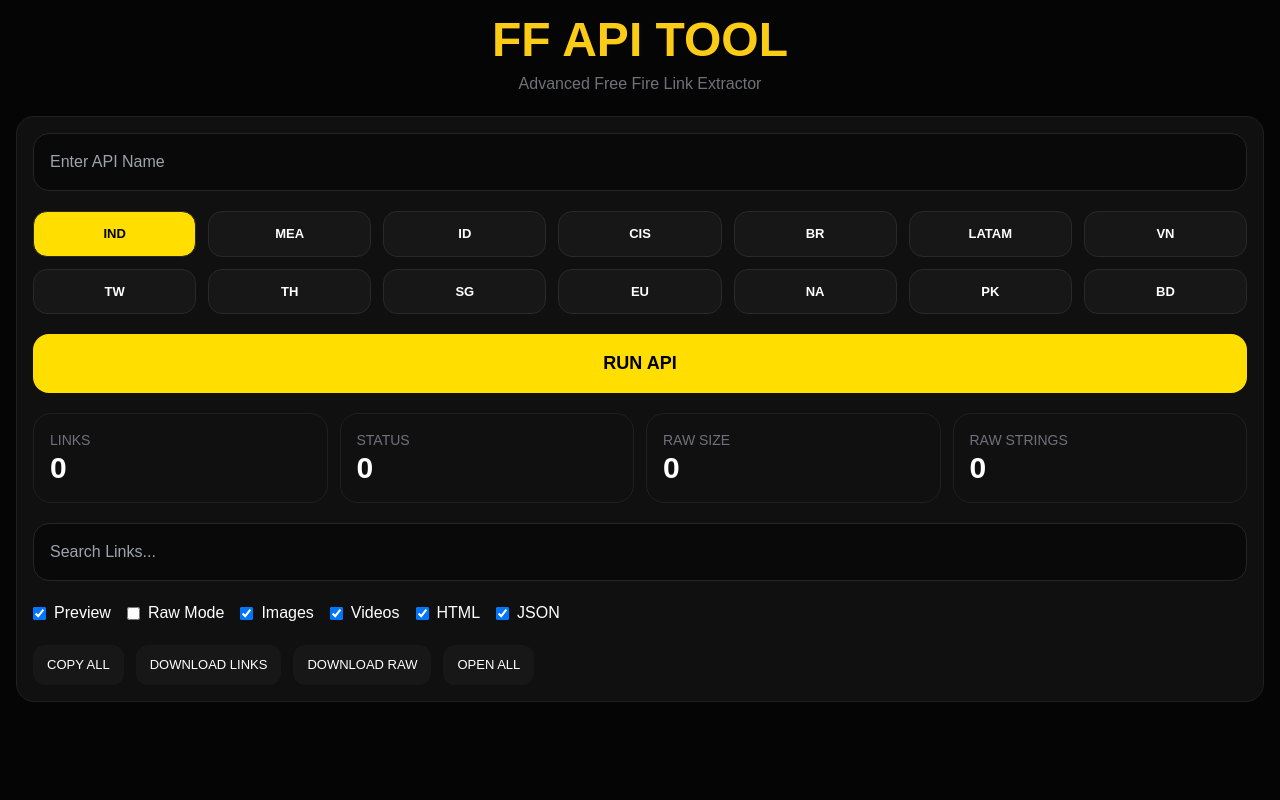
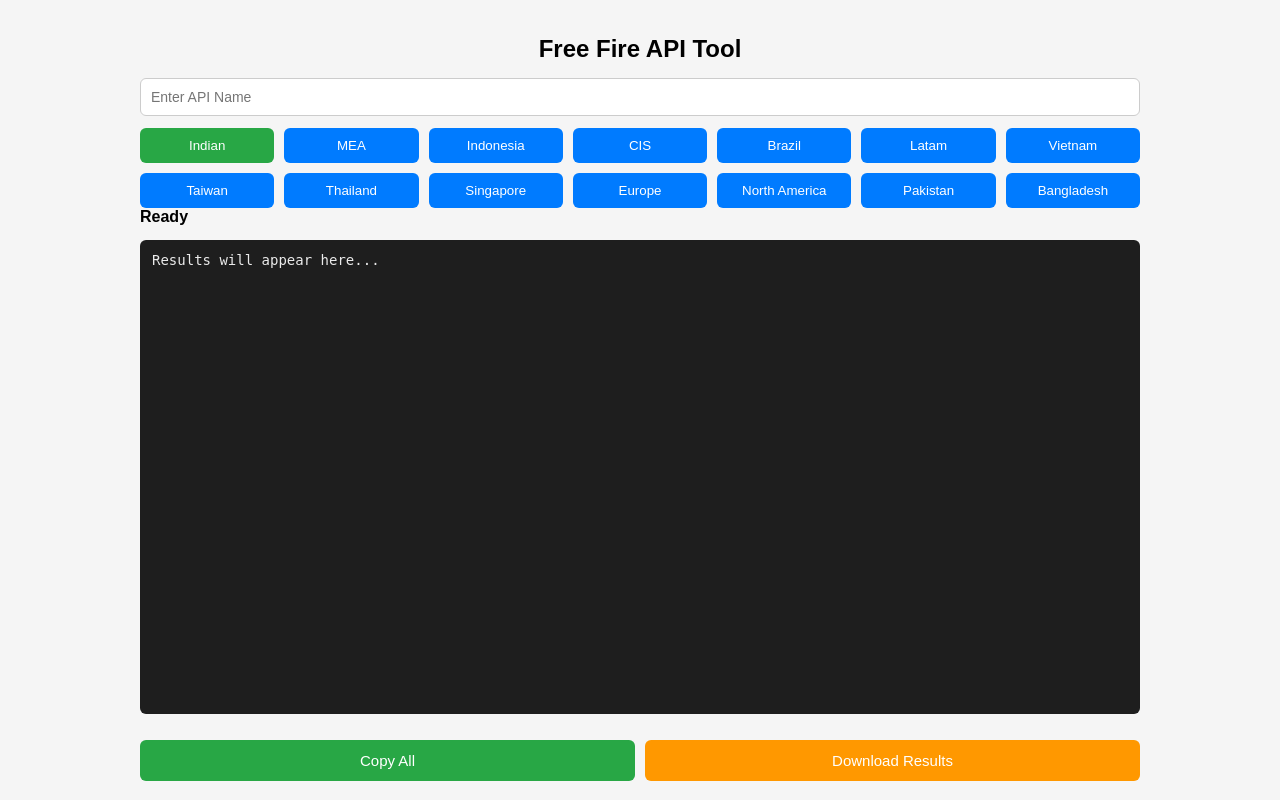
Before and after one commit to MACBRUH-OFC/ApiEndpointsTest, a Flask app: page / in a window 1280 px wide. Run offline with Flask 3, Linux system fonts and the light colour scheme; some libraries are stand-ins or nearby versions.

Commit message:
Update ui.html

```diff
--- a/templates/ui.html
+++ b/templates/ui.html
@@ -1,111 +1,108 @@
 <!DOCTYPE html>
-<html lang="en">
+<html>
 
 <head>
 
 <meta charset="UTF-8">
-<meta name="viewport" content="width=device-width,initial-scale=1.0">
+<meta name="viewport" content="width=device-width,initial-scale=1">
 
-<title>FF API TOOL</title>
-
-<script src="https://cdn.tailwindcss.com"></script>
+<title>Free Fire API Tool</title>
 
 <style>
 
 body{
-background:#050505;
-color:white;
+background:#f5f5f5;
 font-family:Arial,sans-serif;
-padding:16px;
-}
-
-.main{
-max-width:1400px;
+padding:15px;
+max-width:1000px;
 margin:auto;
 }
 
-.card{
-background:#101010;
-border:1px solid #202020;
-border-radius:18px;
-padding:16px;
+h2{
+text-align:center;
+margin-bottom:15px;
 }
 
-.input{
+input{
+padding:10px;
 width:100%;
-padding:16px;
-background:#090909;
-border:1px solid #262626;
-border-radius:16px;
-color:white;
-outline:none;
+border-radius:6px;
+border:1px solid #ccc;
+font-size:14px;
+margin-bottom:12px;
+box-sizing:border-box;
 }
 
-.server{
-padding:12px;
-border-radius:14px;
-background:#171717;
-border:1px solid #292929;
-font-size:13px;
-font-weight:bold;
+.btn-container{
+display:flex;
+flex-wrap:wrap;
+gap:10px;
+justify-content:center;
+}
+
+.server-btn{
+flex:1 1 120px;
+padding:10px;
+border:none;
+border-radius:6px;
+background:#007BFF;
+color:white;
 cursor:pointer;
 transition:.2s;
 }
 
-.server:hover{
-background:#ffde00;
-color:black;
+.server-btn:hover{
+background:#0056b3;
 }
 
-.server.active{
-background:#ffde00;
-color:black;
+.server-btn.active{
+background:#28a745;
 }
 
-.run{
-background:#ffde00;
-color:black;
-padding:16px;
-border-radius:16px;
-font-weight:900;
-width:100%;
-font-size:18px;
+pre{
+background:#1e1e1e;
+color:#eaeaea;
+padding:12px;
+border-radius:6px;
+height:450px;
+overflow-y:auto;
+font-size:14px;
+white-space:pre-wrap;
+word-break:break-word;
 }
 
-.result{
-background:#0c0c0c;
-border:1px solid #1f1f1f;
-padding:14px;
-border-radius:16px;
-overflow:hidden;
+.download-btn{
+padding:12px;
+background:#ff9800;
+border:none;
+color:white;
+border-radius:6px;
+cursor:pointer;
+font-size:15px;
+width:100%;
+margin-top:12px;
 }
 
-.preview{
+.copy-btn{
+padding:12px;
+background:#28a745;
+border:none;
+color:white;
+border-radius:6px;
+cursor:pointer;
+font-size:15px;
+width:100%;
 margin-top:12px;
-border-radius:14px;
-max-height:220px;
-border:1px solid #2a2a2a;
 }
 
-.raw{
-white-space:pre-wrap;
-word-break:break-word;
-font-size:12px;
-color:#d2d2d2;
-max-height:300px;
-overflow:auto;
+.top-buttons{
+display:flex;
+gap:10px;
 }
 
-.small{
-padding:10px 14px;
-background:#171717;
-border-radius:12px;
-font-size:13px;
-cursor:pointer;
-}
-
-.small:hover{
-background:#262626;
+.status{
+margin-bottom:10px;
+font-weight:bold;
 }
 
 </style>
@@ -114,444 +111,170 @@
 
 <body>
 
-<div class="main space-y-5">
+<h2>Free Fire API Tool</h2>
 
-<div class="text-center">
+<input
+type="text"
+id="name"
+placeholder="Enter API Name"
+>
 
-<h1 class="text-5xl font-black text-yellow-400">
-FF API TOOL
-</h1>
+<div class="btn-container">
 
-<p class="text-zinc-500 mt-2">
-Advanced Free Fire Link Extractor
-</p>
+<button class="server-btn active" id="ind" onclick="runServer('ind')">Indian</button>
+<button class="server-btn" id="mea" onclick="runServer('mea')">MEA</button>
+<button class="server-btn" id="id" onclick="runServer('id')">Indonesia</button>
+<button class="server-btn" id="cis" onclick="runServer('cis')">CIS</button>
+<button class="server-btn" id="br" onclick="runServer('br')">Brazil</button>
+<button class="server-btn" id="latam" onclick="runServer('latam')">Latam</button>
+<button class="server-btn" id="vn" onclick="runServer('vn')">Vietnam</button>
+<button class="server-btn" id="tw" onclick="runServer('tw')">Taiwan</button>
+<button class="server-btn" id="th" onclick="runServer('th')">Thailand</button>
+<button class="server-btn" id="sg" onclick="runServer('sg')">Singapore</button>
+<button class="server-btn" id="eu" onclick="runServer('eu')">Europe</button>
+<button class="server-btn" id="na" onclick="runServer('na')">North America</button>
+<button class="server-btn" id="pk" onclick="runServer('pk')">Pakistan</button>
+<button class="server-btn" id="bd" onclick="runServer('bd')">Bangladesh</button>
 
 </div>
 
-<div class="card space-y-5">
+<div class="status" id="status">
+Ready
+</div>
 
-<input
-id="api"
-class="input"
-placeholder="Enter API Name"
-/>
+<pre id="output">Results will appear here...</pre>
 
-<div
-id="servers"
-class="grid grid-cols-2 md:grid-cols-4 lg:grid-cols-7 gap-3"
-></div>
+<div class="top-buttons">
 
 <button
-class="run"
-onclick="runAPI()"
+class="copy-btn"
+onclick="copyResults()"
 >
-RUN API
+Copy All
 </button>
 
-<div class="grid grid-cols-2 md:grid-cols-4 gap-3">
-
-<div class="card">
-<div class="text-zinc-500 text-sm">LINKS</div>
-<div id="count" class="text-3xl font-black">0</div>
-</div>
-
-<div class="card">
-<div class="text-zinc-500 text-sm">STATUS</div>
-<div id="status" class="text-3xl font-black">0</div>
-</div>
-
-<div class="card">
-<div class="text-zinc-500 text-sm">RAW SIZE</div>
-<div id="size" class="text-3xl font-black">0</div>
-</div>
-
-<div class="card">
-<div class="text-zinc-500 text-sm">RAW STRINGS</div>
-<div id="strings" class="text-3xl font-black">0</div>
-</div>
-
-</div>
-
-<input
-id="search"
-class="input"
-placeholder="Search Links..."
-oninput="renderResults()"
-/>
-
-<div class="flex flex-wrap gap-4">
-
-<label class="flex items-center gap-2">
-<input type="checkbox" id="preview" checked>
-Preview
-</label>
-
-<label class="flex items-center gap-2">
-<input type="checkbox" id="rawmode">
-Raw Mode
-</label>
-
-<label class="flex items-center gap-2">
-<input type="checkbox" id="images" checked>
-Images
-</label>
-
-<label class="flex items-center gap-2">
-<input type="checkbox" id="videos" checked>
-Videos
-</label>
-
-<label class="flex items-center gap-2">
-<input type="checkbox" id="htmls" checked>
-HTML
-</label>
-
-<label class="flex items-center gap-2">
-<input type="checkbox" id="jsons" checked>
-JSON
-</label>
-
-</div>
-
-<div class="flex flex-wrap gap-3">
-
-<button class="small" onclick="copyAll()">
-COPY ALL
+<button
+class="download-btn"
+onclick="downloadResults()"
+>
+Download Results
 </button>
-
-<button class="small" onclick="downloadLinks()">
-DOWNLOAD LINKS
-</button>
-
-<button class="small" onclick="downloadRaw()">
-DOWNLOAD RAW
-</button>
-
-<button class="small" onclick="openAll()">
-OPEN ALL
-</button>
-
-</div>
-
-</div>
-
-<div
-id="results"
-class="space-y-4"
-></div>
 
 </div>
 
 <script>
 
-const SERVERS = [
-"ind","mea","id","cis","br","latam",
-"vn","tw","th","sg","eu","na","pk","bd"
-]
+let selectedServer = "ind"
 
-let currentServer = "ind"
+let lastResults = []
 
-let ALL_LINKS = []
-let RAW_STRINGS = []
+function runServer(server){
 
-const serverBox = document.getElementById("servers")
+selectedServer = server
 
-SERVERS.forEach(server=>{
+document
+.querySelectorAll('.server-btn')
+.forEach(btn => btn.classList.remove('active'))
 
-const btn = document.createElement("button")
+document
+.getElementById(server)
+.classList.add('active')
 
-btn.className = "server"
+let name =
+document
+.getElementById('name')
+.value
+.trim()
 
-btn.innerText = server.toUpperCase()
-
-if(server==="ind"){
-btn.classList.add("active")
+if(!name){
+alert("Enter API name")
+return
 }
 
-btn.onclick=()=>{
+document.getElementById('status').textContent =
+"Loading..."
 
-document.querySelectorAll(".server")
-.forEach(x=>x.classList.remove("active"))
+document.getElementById('output').textContent =
+"Loading results..."
 
-btn.classList.add("active")
+lastResults = []
 
-currentServer = server
+fetch(`/run_script?server=${server}&name=${encodeURIComponent(name)}`)
+
+.then(res => res.json())
+
+.then(data => {
+
+if(data.error){
+
+document.getElementById('status').textContent =
+"Error"
+
+document.getElementById('output').textContent =
+"Error: " + data.error
+
+}else{
+
+lastResults = data.strings || []
+
+document.getElementById('status').textContent =
+"Loaded " + lastResults.length + " strings"
+
+document.getElementById('output').textContent =
+lastResults.join("\\n")
 
 }
 
-serverBox.appendChild(btn)
-
 })
 
-async function runAPI(){
+.catch(err => {
 
-const api = document.getElementById("api").value.trim()
+document.getElementById('status').textContent =
+"Request Failed"
 
-if(!api){
-alert("Enter API Name")
-return
-}
-
-document.getElementById("results").innerHTML =
-"<div class='text-yellow-400'>Loading...</div>"
-
-try{
-
-const response = await fetch(
-`/run_script?server=${currentServer}&name=${encodeURIComponent(api)}`
-)
-
-const data = await response.json()
-
-if(!data.success){
-
-document.getElementById("results").innerHTML =
-`<div class='text-red-500'>${data.error}</div>`
-
-return
-
-}
-
-ALL_LINKS = data.links || []
-RAW_STRINGS = data.strings || []
-
-document.getElementById("count").innerText =
-ALL_LINKS.length
-
-document.getElementById("status").innerText =
-data.status
-
-document.getElementById("size").innerText =
-data.raw_size || 0
-
-document.getElementById("strings").innerText =
-RAW_STRINGS.length
-
-renderResults()
-
-}catch(err){
-
-document.getElementById("results").innerHTML =
-`<div class='text-red-500'>${err}</div>`
-
-}
-
-}
-
-function renderResults(){
-
-const results = document.getElementById("results")
-
-results.innerHTML = ""
-
-const search =
-document.getElementById("search")
-.value
-.toLowerCase()
-
-const preview =
-document.getElementById("preview").checked
-
-const rawMode =
-document.getElementById("rawmode").checked
-
-const images =
-document.getElementById("images").checked
-
-const videos =
-document.getElementById("videos").checked
-
-const htmls =
-document.getElementById("htmls").checked
-
-const jsons =
-document.getElementById("jsons").checked
-
-if(rawMode){
-
-RAW_STRINGS.forEach(str=>{
-
-if(search && !str.toLowerCase().includes(search)){
-return
-}
-
-const div = document.createElement("div")
-
-div.className = "result"
-
-div.innerHTML = `
-<div class="raw">${escapeHTML(str)}</div>
-`
-
-results.appendChild(div)
-
-})
-
-return
-
-}
-
-ALL_LINKS.forEach(link=>{
-
-if(search && !link.toLowerCase().includes(search)){
-return
-}
-
-if(!images){
-
-if(link.match(/\\.(png|jpg|jpeg|webp|gif|ktx|ktxp)$/i)){
-return
-}
-
-}
-
-if(!videos){
-
-if(link.match(/\\.(mp4|webm)$/i)){
-return
-}
-
-}
-
-if(!htmls){
-
-if(link.includes(".html")){
-return
-}
-
-}
-
-if(!jsons){
-
-if(link.includes(".json")){
-return
-}
-
-}
-
-const div = document.createElement("div")
-
-div.className = "result"
-
-div.innerHTML = `
-
-<div class="flex justify-between gap-3">
-
-<a
-href="${link}"
-target="_blank"
-class="text-cyan-400 break-all"
->
-${link}
-</a>
-
-<button
-onclick="copyText('${link}')"
-class="text-yellow-400"
->
-COPY
-</button>
-
-</div>
-
-${preview ? getPreview(link) : ""}
-
-`
-
-results.appendChild(div)
+document.getElementById('output').textContent =
+err
 
 })
 
 }
 
-function getPreview(link){
+function downloadResults(){
 
-if(link.match(/\\.(png|jpg|jpeg|webp|gif)$/i)){
+if(!lastResults.length){
+alert("No results")
+return
+}
 
-return `
-<img src="${link}" class="preview">
-`
+let blob = new Blob(
+[lastResults.join("\\n")],
+{
+type:"text/plain"
+}
+)
+
+let link = document.createElement("a")
+
+link.href = URL.createObjectURL(blob)
+
+link.download = "results.txt"
+
+link.click()
 
 }
 
-if(link.match(/\\.(mp4|webm)$/i)){
+function copyResults(){
 
-return `
-<video
-src="${link}"
-controls
-class="preview"
-></video>
-`
-
+if(!lastResults.length){
+alert("No results")
+return
 }
 
-return ""
-
-}
-
-function copyText(text){
-
-navigator.clipboard.writeText(text)
-
-}
-
-function copyAll(){
-
 navigator.clipboard.writeText(
-ALL_LINKS.join("\\n")
+lastResults.join("\\n")
 )
 
-}
-
-function downloadLinks(){
-
-const blob = new Blob(
-[ALL_LINKS.join("\\n")],
-{type:"text/plain"}
-)
-
-const a = document.createElement("a")
-
-a.href = URL.createObjectURL(blob)
-
-a.download = "links.txt"
-
-a.click()
-
-}
-
-function downloadRaw(){
-
-const blob = new Blob(
-[RAW_STRINGS.join("\\n")],
-{type:"text/plain"}
-)
-
-const a = document.createElement("a")
-
-a.href = URL.createObjectURL(blob)
-
-a.download = "raw.txt"
-
-a.click()
-
-}
-
-function openAll(){
-
-ALL_LINKS.slice(0,20).forEach(link=>{
-window.open(link,"_blank")
-})
-
-}
-
-function escapeHTML(text){
-
-return text
-.replace(/&/g,"&amp;")
-.replace(/</g,"&lt;")
-.replace(/>/g,"&gt;")
+alert("Copied")
 
 }
 
```
